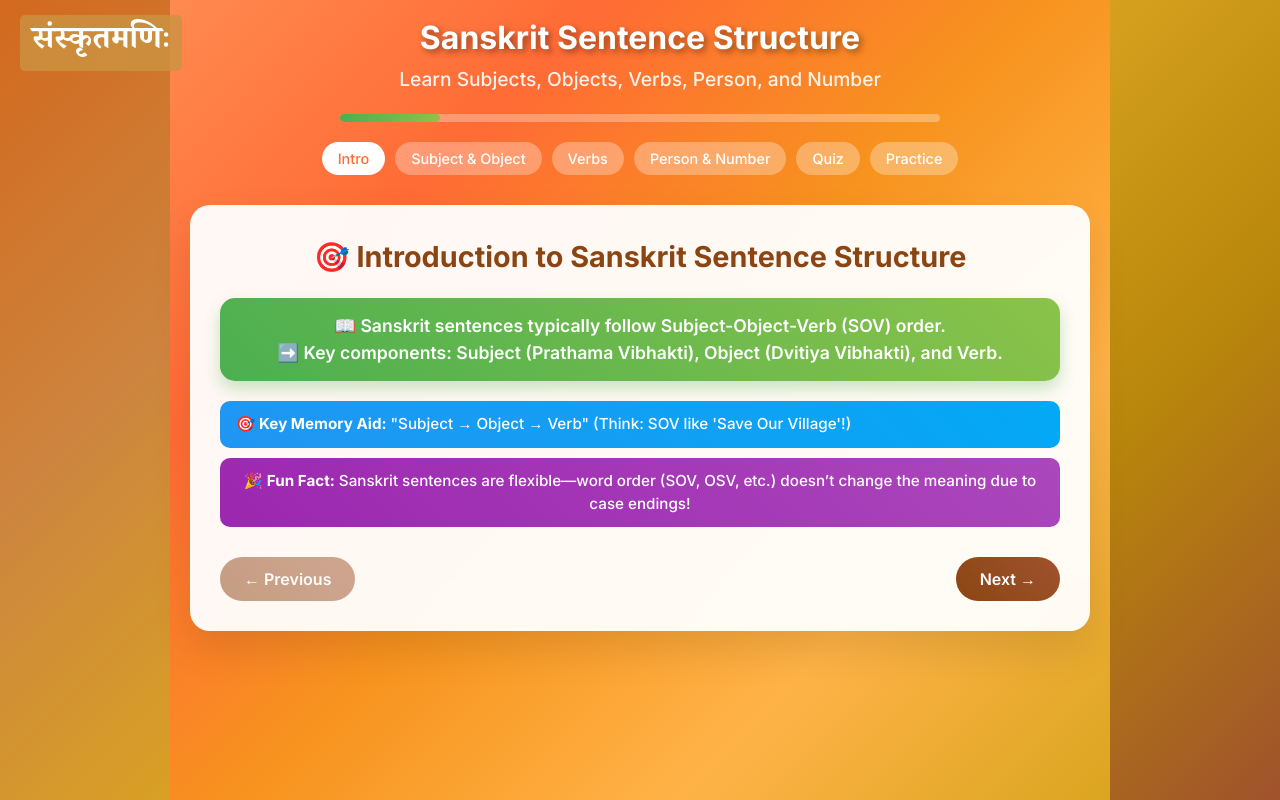
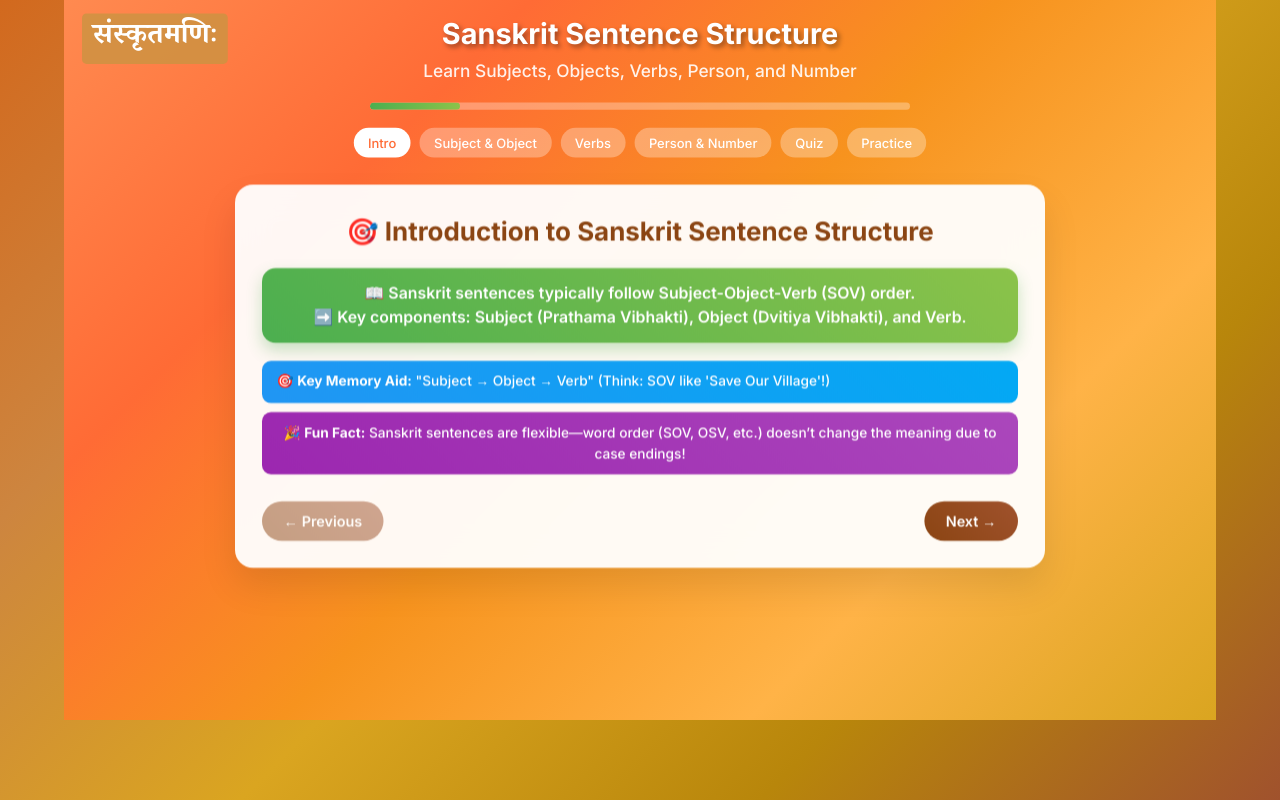
Before and after one commit to ruchiigadgil/sanskrit-frontend, a React (Vite) app: page /learn-sentences in a window 1280 px wide. Built offline with nearby package versions, Linux system fonts and the light colour scheme.

Commit message:
transform updated index.css

```diff
--- a/src/index.css
+++ b/src/index.css
@@ -9,7 +9,7 @@
   text-rendering: optimizeLegibility;
   -webkit-font-smoothing: antialiased;
   -moz-osx-font-smoothing: grayscale;
-  font-size: 16px; /* Explicit base font size */
+  font-size: 16px;
 }
 
 body {
@@ -18,11 +18,32 @@ body {
   place-items: center;
   min-width: 320px;
   min-height: 100vh;
-  font-size: 1rem; /* Consistent base */
+  font-size: 1rem;
+}
+
+#root {
+  transform: scale(0.9);
+  transform-origin: top center;
+  width: 100vw;
+  min-height: 100vh;
+}
+
+.brand-header {
+  position: fixed;
+  top: 10px;
+  left: 15px;
+  zIndex: 2000;
+  font-size: 1.4rem;
+  font-weight: bold;
+  color: white;
+  font-family: 'Noto Serif Devanagari', serif;
+  background-color: rgba(203, 148, 66, 0.8);
+  padding: 3px 8px;
+  border-radius: 5px;
 }
 
 h1 {
-  font-size: 1.8em; /* Reduced from 3.2em (28.8px) */
+  font-size: 1.8em;
   line-height: 1.1;
 }
 
@@ -58,7 +79,6 @@ button:focus-visible {
   }
 }
 
-/* Responsive adjustments */
 @media (max-width: 768px) {
   h1 {
     font-size: 1.5em;
@@ -67,13 +87,23 @@ button:focus-visible {
     font-size: 0.9em;
     padding: 0.5em 1em;
   }
+  #root {
+    transform: scale(0.85);
+  }
+  .brand-header {
+    font-size: 1.2rem;
+    padding: 2px 6px;
+  }
 }
 
 @media (-webkit-min-device-pixel-ratio: 2), (min-resolution: 192dpi) {
   :root {
-    font-size: 14px; /* Smaller base for high-DPI */
+    font-size: 14px;
   }
   h1 {
     font-size: 1.6em;
   }
+  #root {
+    transform: scale(0.85);
+  }
 }
```
